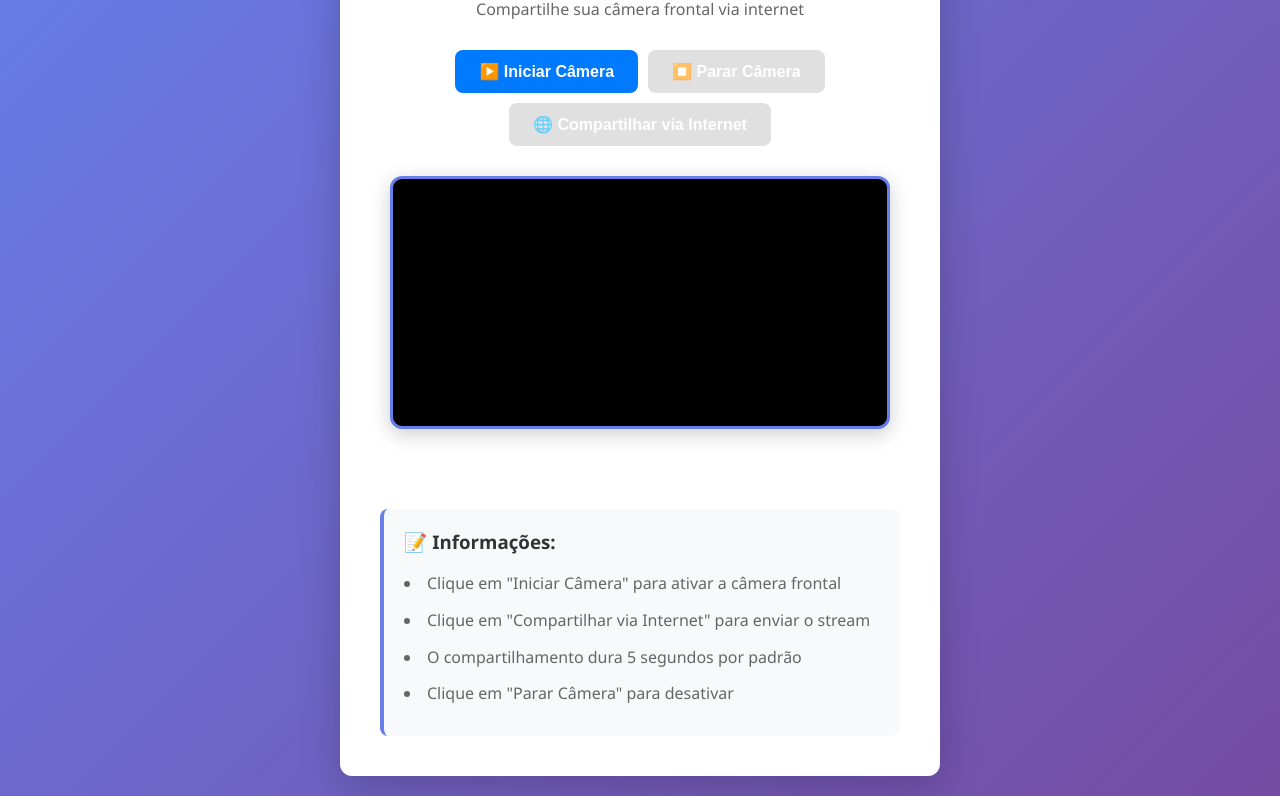
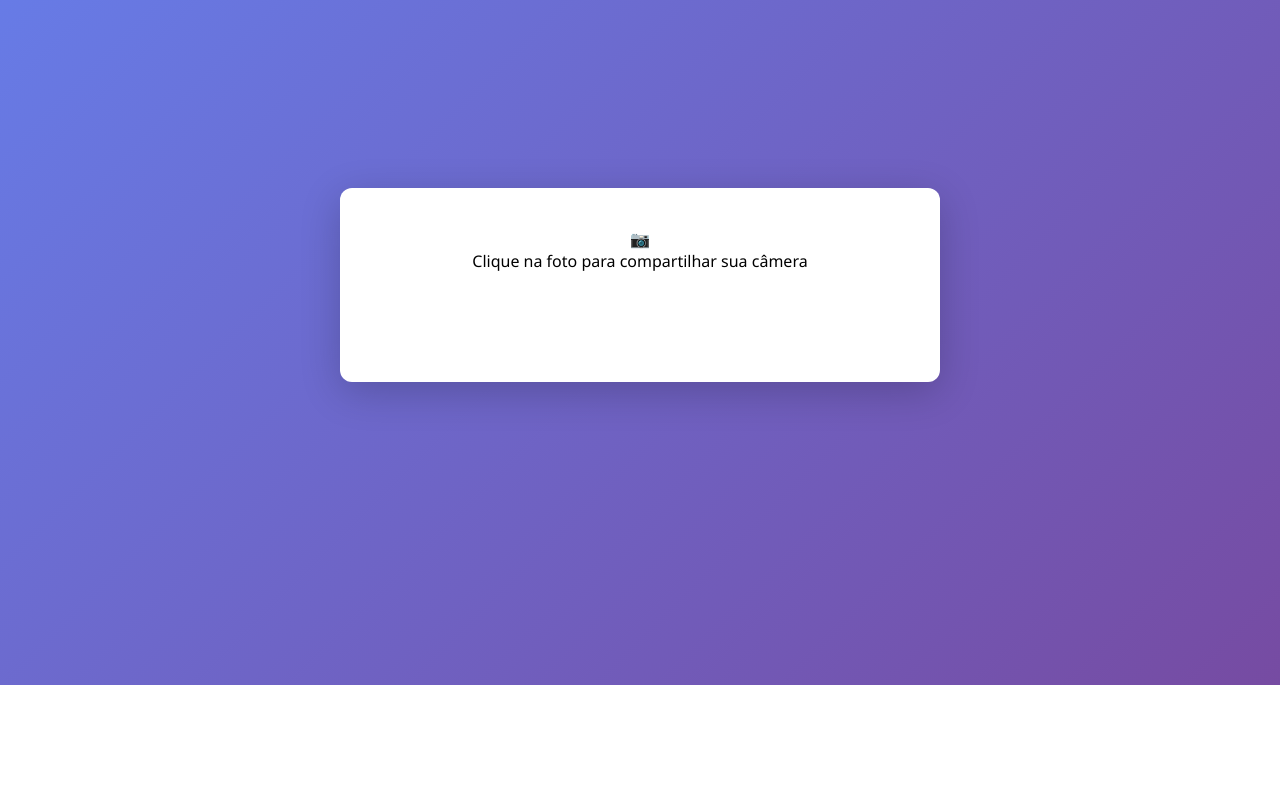
Before and after one commit to czwv8wsgmz-lgtm/agua-gas-delivery, a plain HTML site: page frontend/index.html in a window 1280 px wide. Shown: the part 115-911 px from the top of the page. After the commit the page ends 800 px from the top, so only its background shows below. Drawn offline with Linux system fonts and the light colour scheme.

Commit message:
feat: add WebRTC-based real-time camera sharing with QR code

```diff
--- a/frontend/index.html
+++ b/frontend/index.html
@@ -8,38 +8,35 @@
 </head>
 <body>
     <div class="container">
-        <h1>📷 Compartilhar Câmera</h1>
-        <p class="subtitle">Compartilhe sua câmera frontal via internet</p>
+        <!-- MODO TRANSMISSOR (Envia câmera) -->
+        <div id="transmitterMode" class="mode">
+            <div class="camera-icon" id="cameraIcon" onclick="iniciarTransmissao()" title="Clique para compartilhar câmera">
+                📷
+            </div>
+            <p class="instruction">Clique na foto para compartilhar sua câmera</p>
+            <div id="transmitterStatus" class="status"></div>
 
-        <div class="button-group">
-            <button id="startBtn" class="btn btn-primary" onclick="iniciarCamera()">
-                ▶️ Iniciar Câmera
-            </button>
-
-            <button id="stopBtn" class="btn btn-danger" onclick="pararCamera()" disabled>
-                ⏹️ Parar Câmera
-            </button>
-
-            <button id="shareBtn" class="btn btn-success" onclick="compartilharCamera()" disabled>
-                🌐 Compartilhar via Internet
-            </button>
+            <!-- QR Code -->
+            <div id="qrContainer" style="display: none;">
+                <h3>Compartilhe este link:</h3>
+                <div id="qrCode"></div>
+                <input type="text" id="shareLink" readonly class="link-input">
+                <button onclick="copiarLink()" class="btn-copy">📋 Copiar Link</button>
+            </div>
         </div>
 
-        <video id="videoPreview" class="video-preview" autoplay playsinline muted></video>
-
-        <div class="status" id="status"></div>
-
-        <div class="info-box">
-            <h3>📝 Informações:</h3>
-            <ul>
-                <li>Clique em "Iniciar Câmera" para ativar a câmera frontal</li>
-                <li>Clique em "Compartilhar via Internet" para enviar o stream</li>
-                <li>O compartilhamento dura 5 segundos por padrão</li>
-                <li>Clique em "Parar Câmera" para desativar</li>
-            </ul>
+        <!-- MODO RECEPTOR (Recebe câmera) -->
+        <div id="receiverMode" class="mode" style="display: none;">
+            <h2>📹 Câmera Compartilhada</h2>
+            <video id="remoteVideo" class="video-stream" autoplay playsinline></video>
+            <div id="receiverStatus" class="status"></div>
+            <button onclick="desconectarReceptor()" class="btn-disconnect">❌ Desconectar</button>
         </div>
     </div>
 
+    <!-- Scripts -->
+    <script src="https://cdn.jsdelivr.net/npm/qrcode@1.5.3/build/qrcode.min.js"></script>
+    <script src="https://cdn.jsdelivr.net/npm/simple-peer@9.11.1/simplepeer.min.js"></script>
     <script src="app.js"></script>
 </body>
 </html>
```
